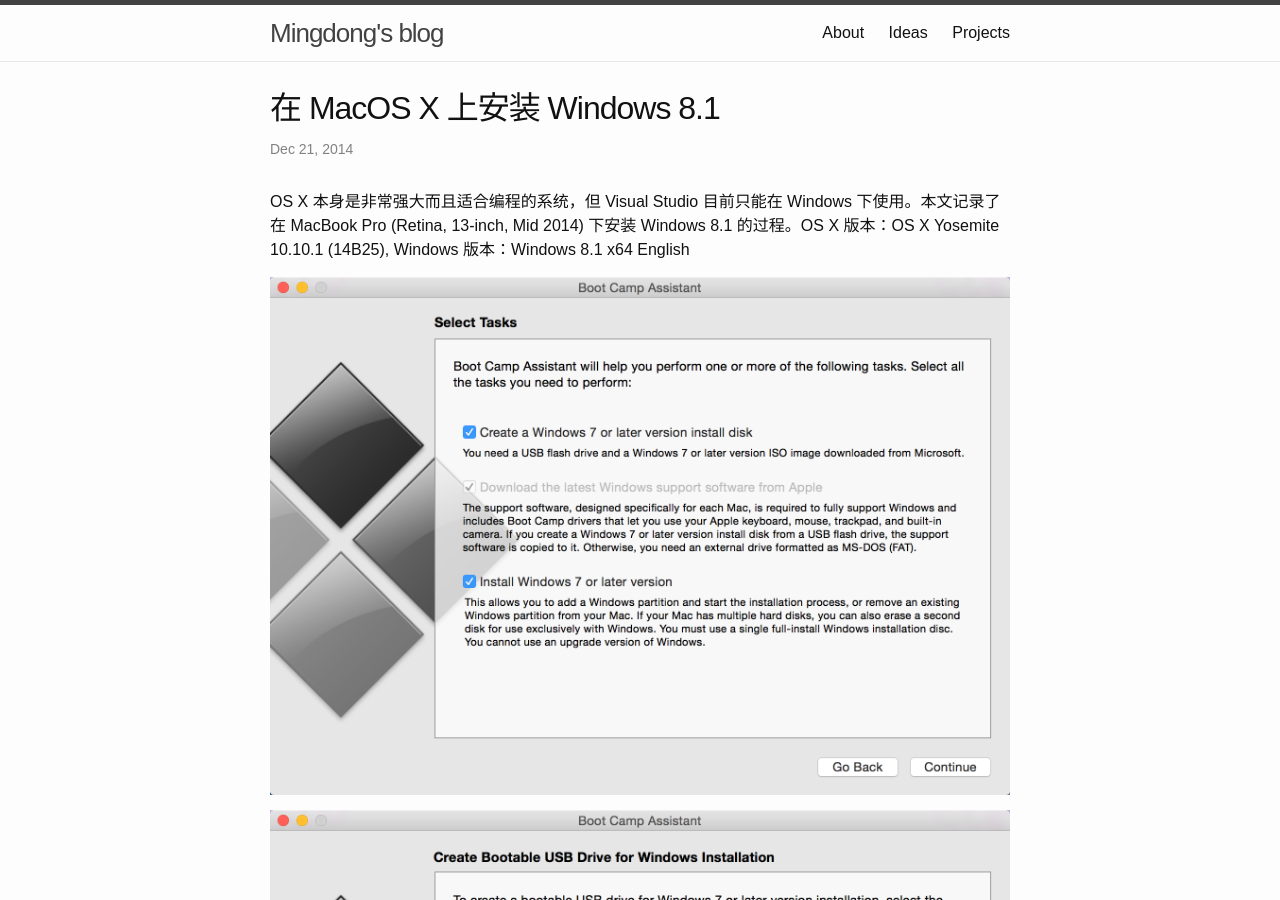
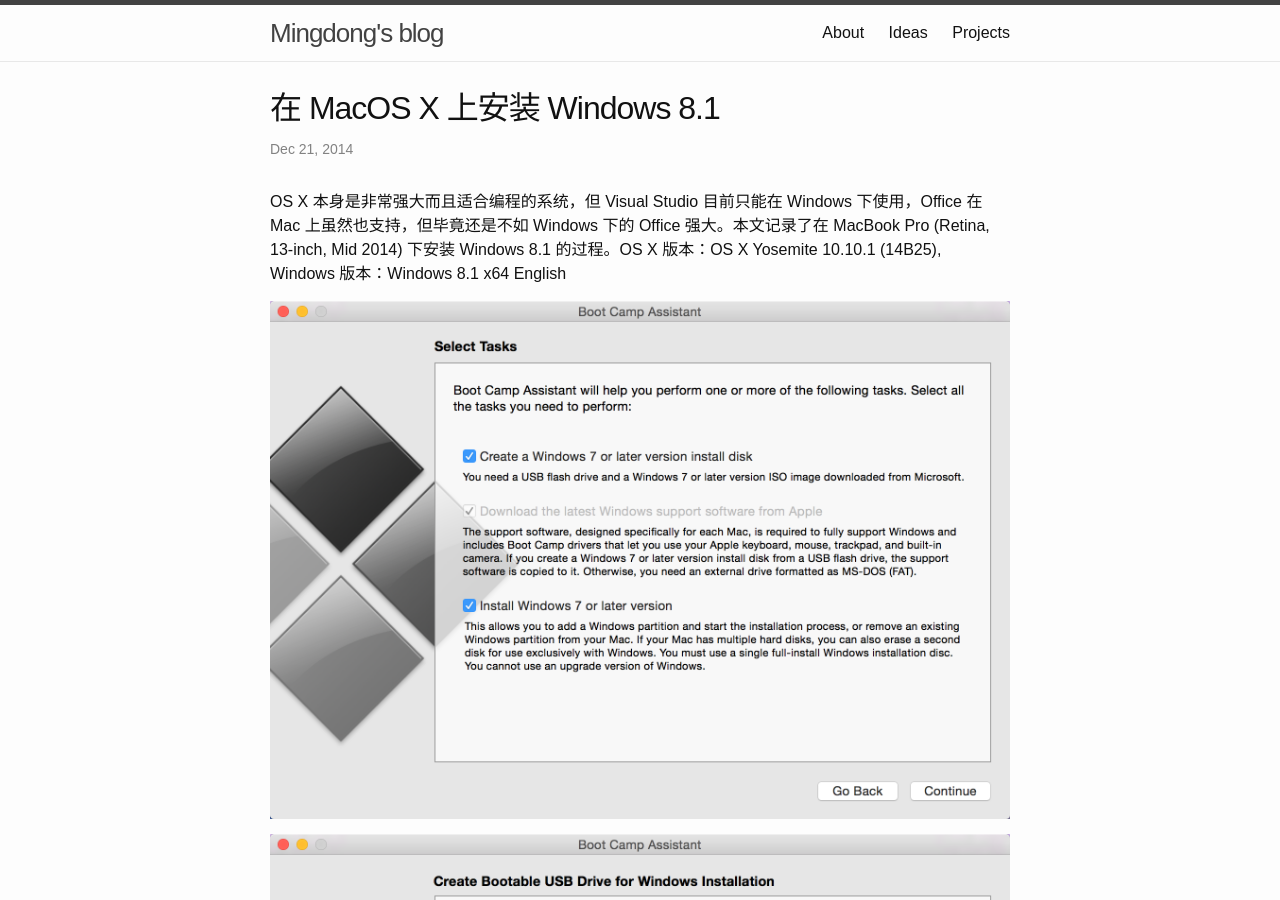
Before and after one commit to itfen/md, a Jekyll site: the page built from _posts/2014-12-21-install-windows-8.1-on-mac-os-x.md, in a window 1280 px wide and 900 px high. Built offline with Jekyll 4.4.1, drawn with Linux system fonts in a browser that asks for light colours; comment, search, counter and statistics services are not loaded.

Commit message:
Update post

```diff
--- a/_posts/2014-12-21-install-windows-8.1-on-mac-os-x.md
+++ b/_posts/2014-12-21-install-windows-8.1-on-mac-os-x.md
@@ -5,7 +5,7 @@
 comments: true
 share: true
 ---
-OS X 本身是非常强大而且适合编程的系统，但 Visual Studio 目前只能在 Windows 下使用。本文记录了在 MacBook Pro (Retina, 13-inch, Mid 2014) 下安装 Windows 8.1 的过程。OS X 版本：OS X Yosemite 10.10.1 (14B25), Windows 版本：Windows 8.1 x64 English
+OS X 本身是非常强大而且适合编程的系统，但 Visual Studio 目前只能在 Windows 下使用，Office 在 Mac 上虽然也支持，但毕竟还是不如 Windows 下的 Office 强大。本文记录了在 MacBook Pro (Retina, 13-inch, Mid 2014) 下安装 Windows 8.1 的过程。OS X 版本：OS X Yosemite 10.10.1 (14B25), Windows 版本：Windows 8.1 x64 English
 
 
 ![My helpful screenshot]({{ site.url }}/assets/img/20141221-1.png)
```
